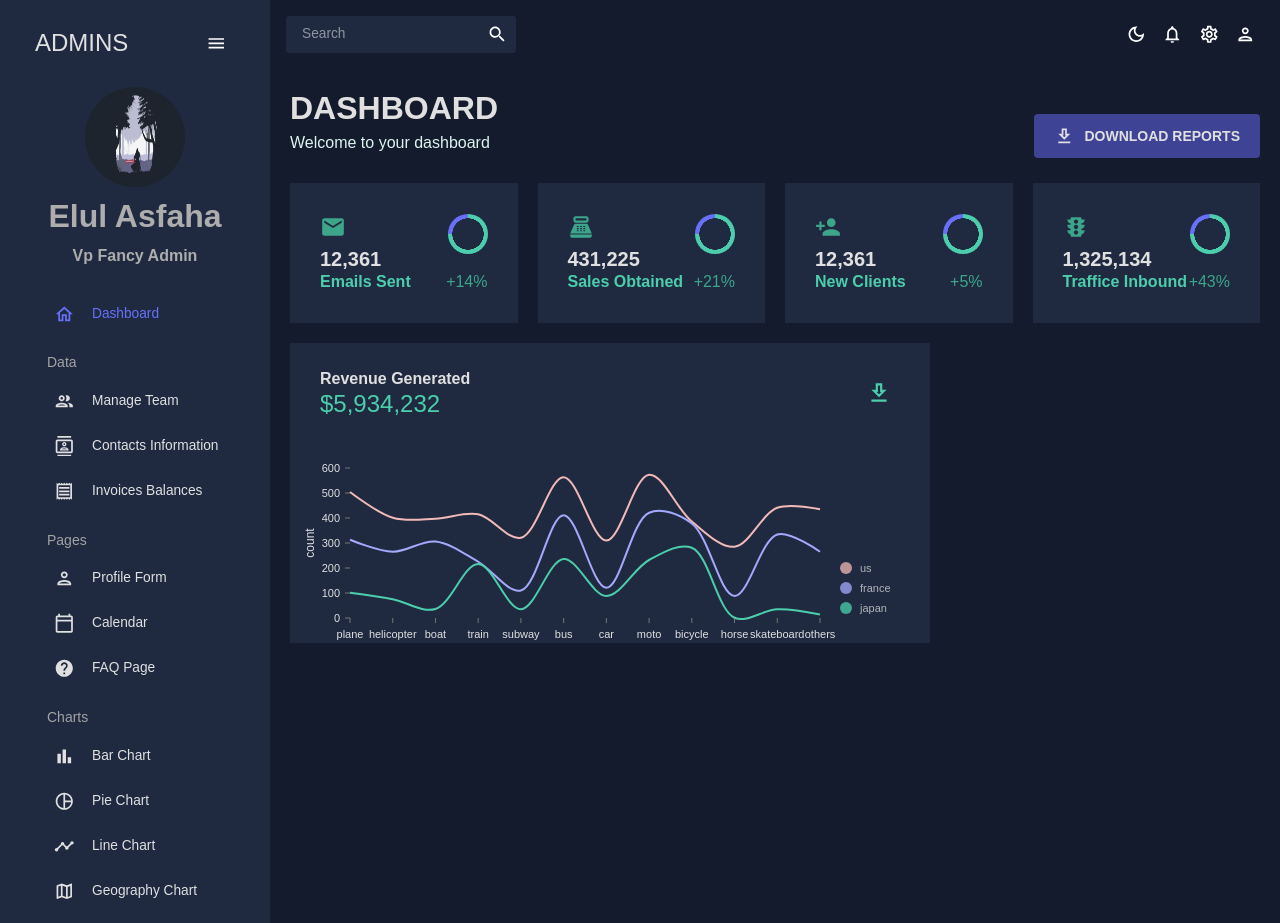
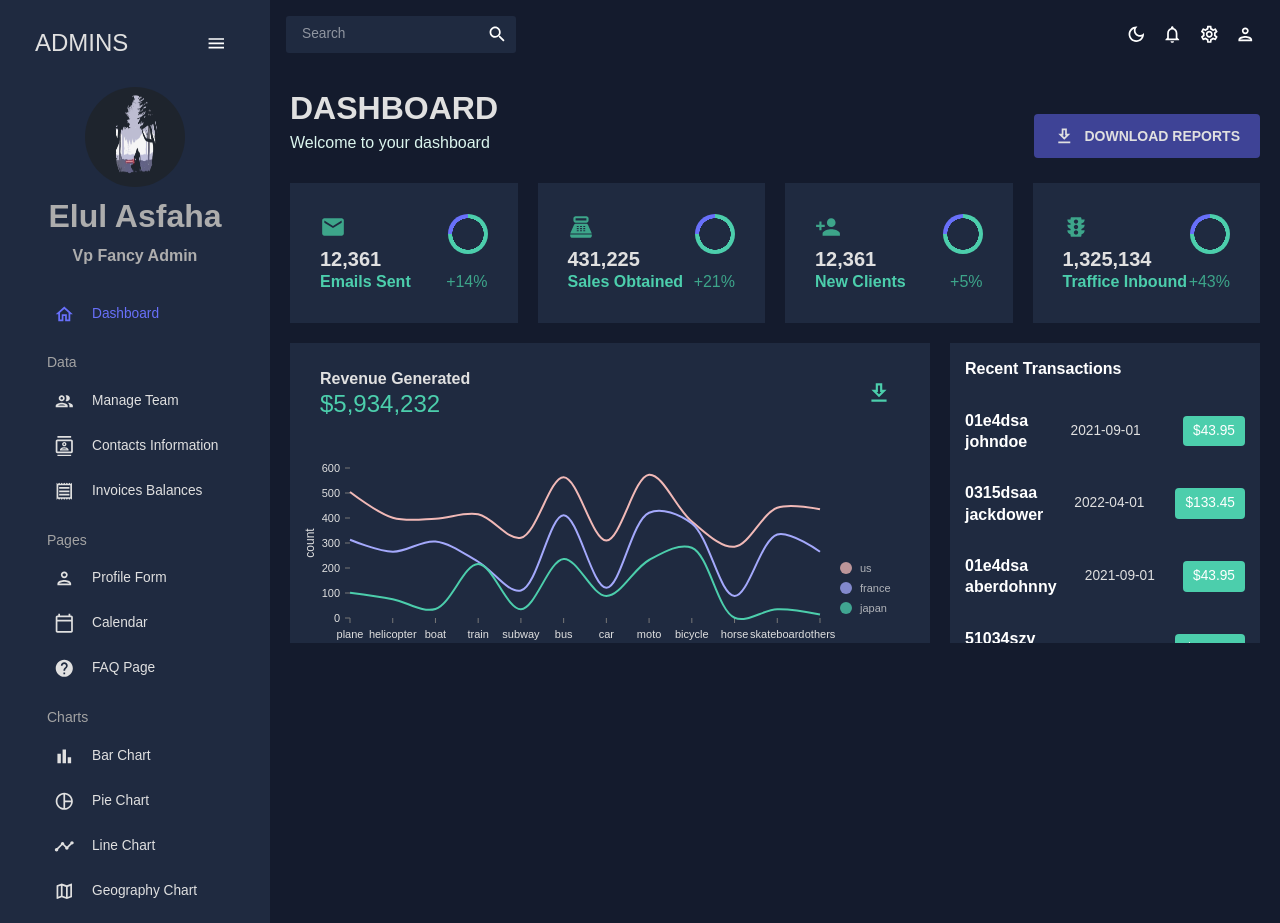
Before and after one commit to Elul-Asfaha/dashboard, a React (Vite) app: page / in a window 1280 px wide. Built offline with nearby package versions, Linux system fonts and the light colour scheme.

Commit message:
update to ui and added graph

```diff
--- a/src/scenes/dashboard/index.jsx
+++ b/src/scenes/dashboard/index.jsx
@@ -183,6 +183,68 @@ const Dashboard = () => {
                         <LineChart isDashBoard={true} />
                     </Box>
                 </Box>
+
+                {/* Transactions */}
+                <Box
+                    gridColumn='span 4'
+                    gridRow='span 2'
+                    backgroundColor={colors.primary[400]}
+                    overflow='auto'
+                >
+                    <Box
+                        disply='flex'
+                        justifyContent='space-between'
+                        alignItems='center'
+                        broderBottom={`4px solid ${colors.primary[500]} `}
+                        colors={colors.grey[100]}
+                        p='15px'
+                    >
+                        <Typography
+                            colors={colors.grey[500]}
+                            variant='h5'
+                            fontWeight='600'
+                        >
+                            Recent Transactions
+                        </Typography>
+                    </Box>
+                    {mockTransactions.map((transaction, i) => (
+                        <Box
+                            key={`${transaction.txId}-${i}`}
+                            display='flex'
+                            justifyContent='space-between'
+                            alignItems='center'
+                            broderBottom={`4px solid ${colors.primary[500]} `}
+                            p='15px'
+                        >
+                            <Box>
+                                <Typography
+                                    colors={colors.greenAccent[500]}
+                                    variant='h5'
+                                    fontWeight='600'
+                                >
+                                    {transaction.txId}
+                                </Typography>
+                                <Typography
+                                    colors={colors.grey[100]}
+                                    variant='h5'
+                                    fontWeight='600'
+                                >
+                                    {transaction.user}
+                                </Typography>
+                            </Box>
+                            <Box color={colors.grey[100]}>
+                                {transaction.date}
+                            </Box>
+                            <Box
+                                backgroundColor={colors.greenAccent[500]}
+                                p='5px 10px'
+                                borderRadius='4px'
+                            >
+                                ${transaction.cost}
+                            </Box>
+                        </Box>
+                    ))}
+                </Box>
             </Box>
         </Box>
     );
```
